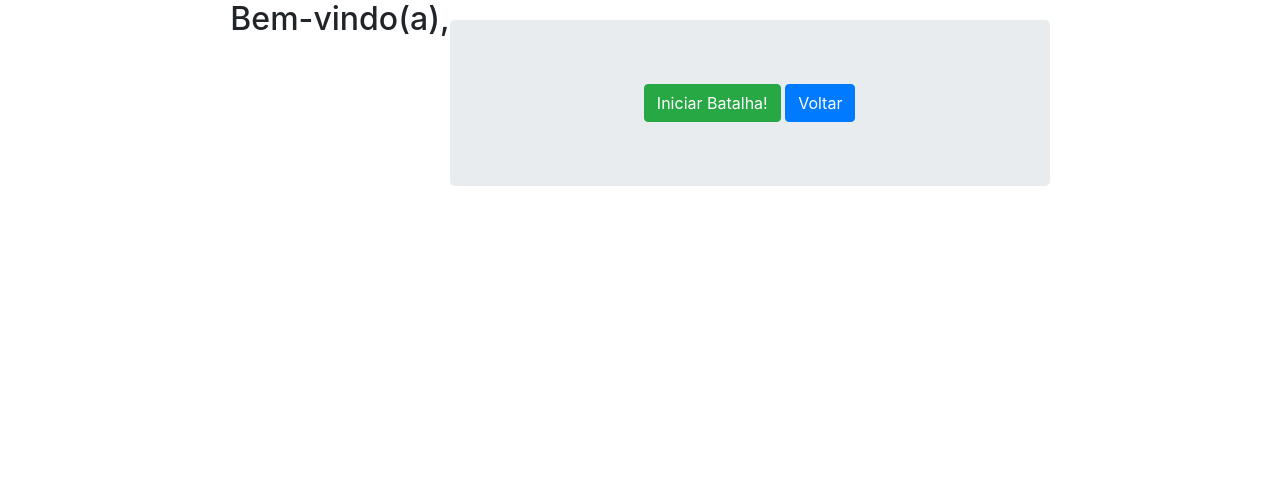
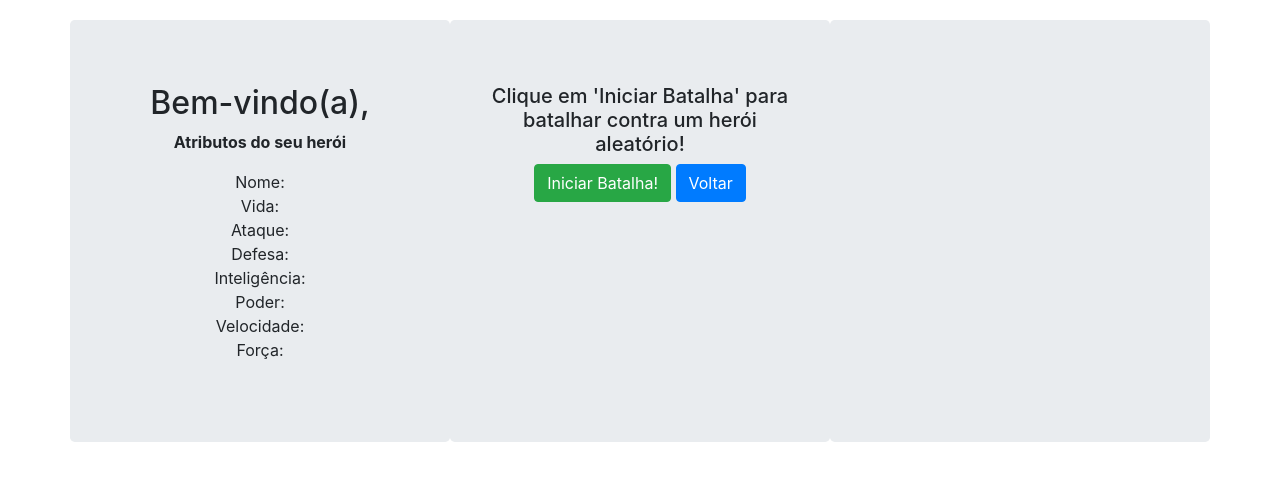
Before and after one commit to pedrostruck/herois-desafio-final, a website: page WebContent/index.html at #!/batalha in a window 1280 px wide. Both pictures are taken after a click on the button "Batalhar contra a máquina". Drawn offline with nearby package versions, Linux system fonts and the light colour scheme; no server answers.

Commit message:
Ajustes finais de CSS e README file. Pronto para entrega.

```diff
--- a/WebContent/app/css/app.css
+++ b/WebContent/app/css/app.css
@@ -26,3 +26,16 @@ h3 {
 hr {
 	border-color: #999;
 }
+
+/* added from boostrap 3 columns guide */
+.column {
+	float: left;
+	width: 33.33%;
+  }
+
+  /* Clear floats after the columns */
+  .row:after {
+	content: "";
+	display: table;
+	clear: both;
+  }
--- a/WebContent/app/html/batalha.html
+++ b/WebContent/app/html/batalha.html
@@ -1,10 +1,26 @@
-<!-- BatalhaController as vm -->
-<div class="row justify-content-md-center m-top-10" ng-init="vm.init()">
+<div ng-init="vm.init()">
+    <div class="row">
+        <!-- 1ª COLUNA -->
+        <div class="column jumbotron">
             <div title="Jogador Principal">
                 <h2>Bem-vindo(a), {{vm.jogador.nickname}}</h2>
+                <div class="form-group">
+                    <p class="negrito">Atributos do seu herói</p>
+                    <div ng-if="vm.jogador.personagem">
+                        <span>Nome: {{vm.jogador.personagem.nome}}</span><br>
+                        <span>Vida: {{vm.jogador.personagem.vida}}</span><br>
+                        <span>Ataque: {{vm.jogador.personagem.ataque}}</span><br>
+                        <span>Defesa: {{vm.jogador.personagem.defesa}}</span><br>
+                        <span>Inteligência: {{vm.jogador.personagem.inteligencia}}</span><br>
+                        <span>Poder: {{vm.jogador.personagem.poder}}</span><br>
+                        <span>Velocidade: {{vm.jogador.personagem.velocidade}}</span><br>
+                        <span>Força: {{vm.jogador.personagem.forca}}</span><br>
                     </div>
-    <div>
-        <div class="jumbotron">
+                </div>
+            </div>
+        </div>
+        <!-- 2ª COLUNA -->
+        <div class="column jumbotron">
             <div ng-if="vm.telaVsJogador">
                 <div class="col-sm-12 text-center">
                     <h3>Batalhe contra um jogador cadastrado!</h3>
@@ -29,6 +45,21 @@
                     </div>
                     <button type="submit" class="btn btn-success">Batalhar!</button>
                     <button class="btn btn-primary" ng-click="vm.irTelaVsComputador()">Batalhar contra a máquina</button>
+                </form>
+            </div>
+            <div ng-if="vm.telaVsComputador">
+                <div title="maquina">
+                    <h5>Clique em 'Iniciar Batalha' para batalhar contra um herói aleatório!</h5>
+                </div>
+                <!-- Lógica: Se null é enviado como o nickname do oponente, a batalha é contra a Máquina -->
+                <form ng-submit="vm.batalhar(vm.jogador.nickname, null)">
+                    <button type="submit" class="btn btn-success">Iniciar Batalha!</button>
+                    <button class="btn btn-primary" ng-click="vm.irTelaVsJogador()">Voltar</button>
+                </form>
+            </div>
+        </div>
+        <!-- 3ª COLUNA -->
+        <div class="column jumbotron">
             <table ng-if="vm.acabouBatalha" class="table table-condensed table-stripped table-hover table-bordered">
                     <thead>
                         <tr>
@@ -41,28 +72,6 @@
                         </tr>
                     </tbody>
             </table>
-                </form>
-            </div>
-            <div ng-if="vm.telaVsComputador">
-                <!-- Lógica: Se null é enviado como o nickname do oponente, a batalha é contra a Máquina -->
-                <form ng-submit="vm.batalhar(vm.jogador.nickname, null)">
-                    <button type="submit" class="btn btn-success">Iniciar Batalha!</button>
-                    <button class="btn btn-primary" ng-click="vm.irTelaVsJogador()">Voltar</button>
-                    <table ng-if="vm.acabouBatalha" class="table table-condensed table-stripped table-hover table-bordered">
-                        <thead>
-                            <tr>
-                                <th class="negrito">Log da Batalha</th>
-                            </tr>
-                        </thead>
-                        <tbody>
-                            <tr ng-repeat="msg in vm.log track by $index">
-                                <td>{{msg}}</td>
-                            </tr>
-                        </tbody>
-                    </table>
-                </form>
         </div>
     </div>
 </div>
-    </div>
-</div>
--- a/WebContent/app/js/controllers/BatalhaController.js
+++ b/WebContent/app/js/controllers/BatalhaController.js
@@ -57,4 +57,8 @@ function BatalhaController($scope, $location, batalhaService, jogadorService) {
 		vm.telaVsJogador = true;
 		vm.telaVsComputador = false;
 	};
+
+	vm.irLogin = function () {
+		$location.path("/")
+	}
 }
```
Also changed, not shown: README.md, WebContent/dist/app/css/app.css, WebContent/dist/app/html/batalha.html, WebContent/dist/app/js/controllers/BatalhaController.js, 2 other files. Lines whose indentation alone changed are shown as unchanged.
